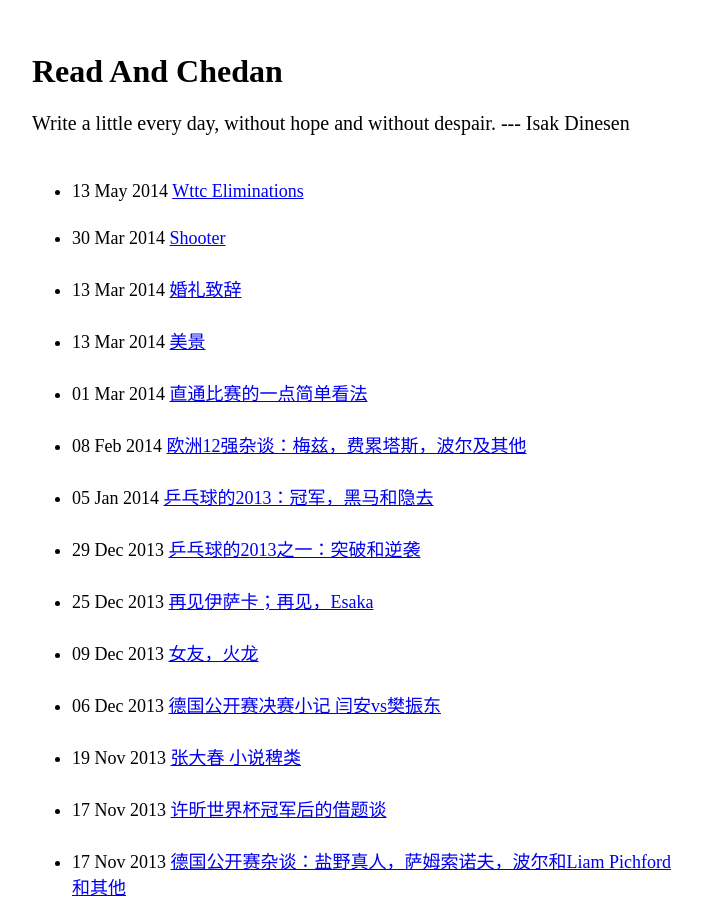
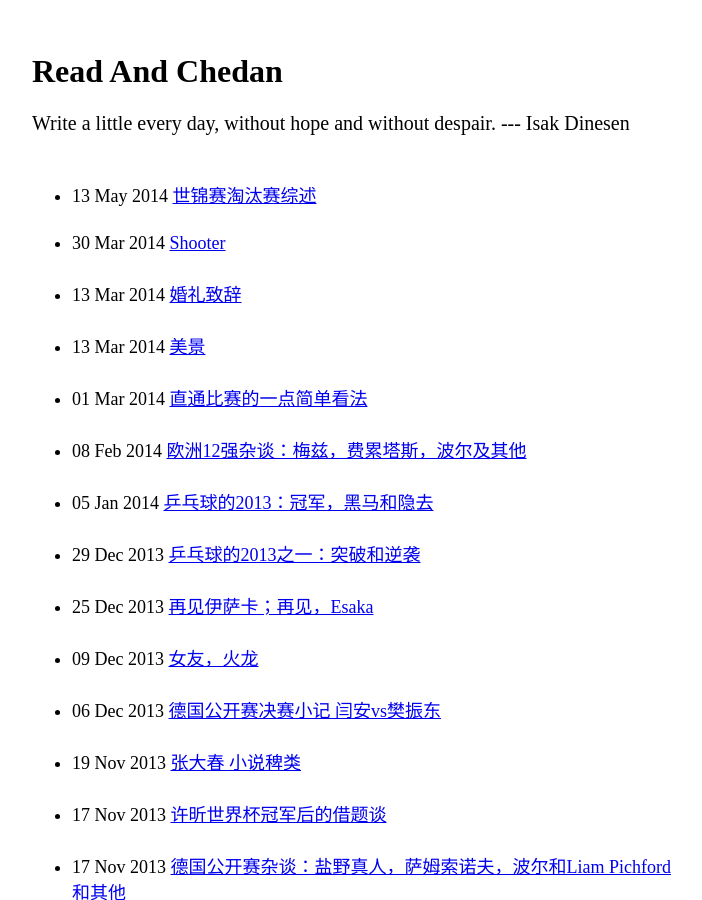
Before and after one commit to readandchedan/readandchedan.github.io, a Jekyll site: the page built from index.html, in a window 1280 px wide and 900 px high. Shown: the whole window, without its empty margins (288-990 px from the left). Built offline with Jekyll 4.4.1, drawn with Linux system fonts in a browser that asks for light colours.

Commit message:
Update 2014-05-13-wttc-eliminations.md

```diff
--- a/_posts/2014-05-13-wttc-eliminations.md
+++ b/_posts/2014-05-13-wttc-eliminations.md
@@ -1,3 +1,8 @@
+---
+layout: default
+title: 世锦赛淘汰赛综述
+---
+
 # (一)男团决赛的张继科
 
 大家都说张继科这事儿，把这个放前面。毕竟两场决赛除了这场基本都在控制。之前写亚锦赛，也提到团体赛这种事儿，血雨腥风的都是半决赛，八进四；到了决赛往往循规蹈矩。
```
